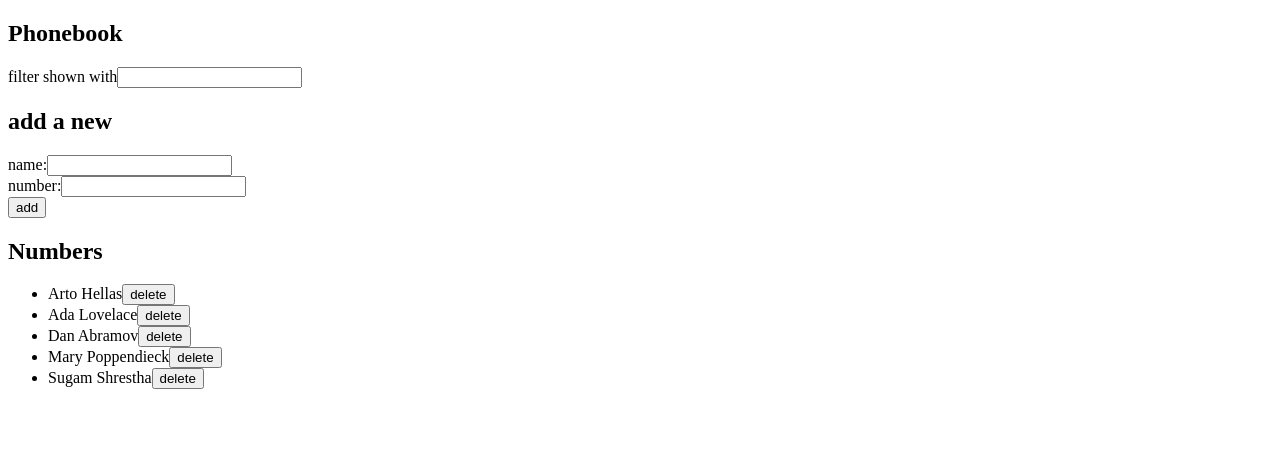
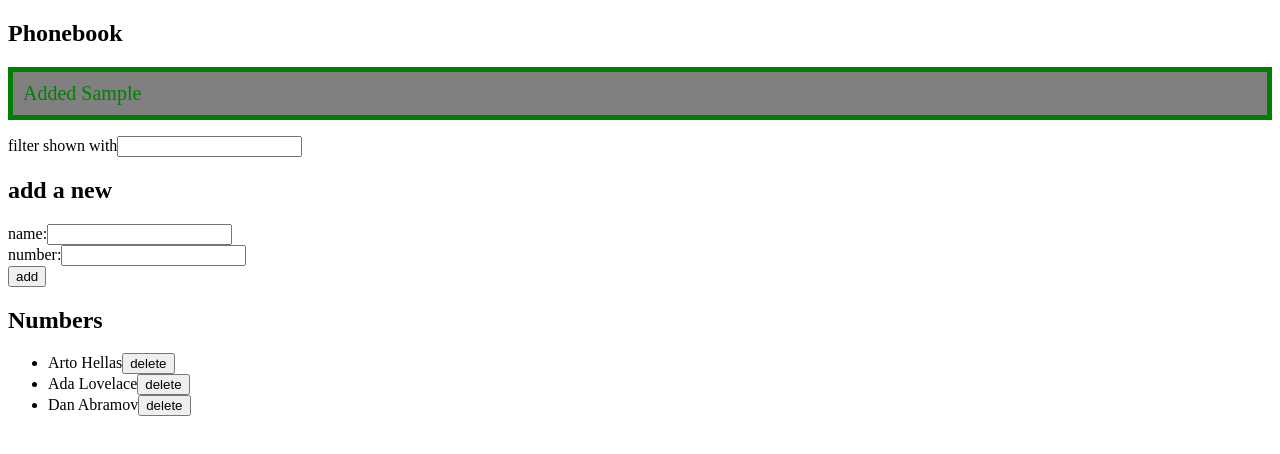
Before and after one commit to sugammm7/fullstackopen, a React (Vite) app in the folder part2/phonebook/: page / in a window 1280 px wide. Both pictures are taken after typing "Sample", "Sample" into the empty fields and a click on the button "add". Shown: the top 454 px of the page. Built offline with nearby package versions, Linux system fonts and the light colour scheme; no server answers; data requests are answered from the project's data file.

Commit message:
Adding the style in notification and handle some error using catch giving proper message!

```diff
--- a/part2/phonebook/db.json
+++ b/part2/phonebook/db.json
@@ -14,16 +14,6 @@
       "name": "Dan Abramov",
       "number": "12-43-234345",
       "id": "3"
-    },
-    {
-      "name": "Mary Poppendieck",
-      "number": "39-23-6423122",
-      "id": "4"
-    },
-    {
-      "name": "Sugam Shrestha",
-      "number": "1234567890",
-      "id": "KBrXvfK5Qp0"
     }
   ],
   "$schema": "./node_modules/json-server/schema.json"
--- a/part2/phonebook/src/App.jsx
+++ b/part2/phonebook/src/App.jsx
@@ -3,6 +3,7 @@ import { useEffect, useState } from "react";
 import SearchName from "./components/SearchName";
 import AddForm from "./components/AddForm";
 import ContactList from "./components/ContactList";
+import Notification from "./components/Notification";
 
 import phonebookServices from "./services/phonebook";
 
@@ -11,6 +12,8 @@ function App() {
   const [newName, setNewName] = useState("");
   const [newPhoneNum, setNewPhoneNum] = useState("");
   const [searchName, setSearchName] = useState("");
+  const [notification, setNotification] = useState(null);
+  const [isSuccess, setIsSuccess] = useState(null);
 
   useEffect(function () {
     phonebookServices.getAll().then((data) => {
@@ -29,10 +32,37 @@ function App() {
       return;
     }
 
-    phonebookServices.updateContact(id, updatedContact).then((data) => {
+    phonebookServices
+      .updateContact(id, updatedContact)
+      .then((data) => {
         setPersons((persons) =>
           persons.map((person) => (person.id === id ? data : person)),
         );
+
+        setNotification(
+          `Changed ${data.name} contact number as ${data.number}`,
+        );
+        setIsSuccess(true);
+        setTimeout(() => {
+          setNotification(null);
+          setIsSuccess(null);
+        }, 5000);
+
+        setNewName("");
+        setNewPhoneNum("");
+      })
+      .catch(() => {
+        setNotification(
+          `Information of ${updatedContact.name} has been already removed from server`,
+        );
+        setIsSuccess(false);
+        setTimeout(() => {
+          setNotification(null);
+          setIsSuccess(true);
+        }, 5000);
+
+        setPersons((persons) => persons.filter((person) => person.id !== id));
+
         setNewName("");
         setNewPhoneNum("");
       });
@@ -61,6 +91,13 @@ function App() {
       .createNewContact(newObject)
       .then((data) => setPersons(persons.concat(data)));
 
+    setNotification(`Added ${newName}`);
+    setIsSuccess(true);
+    setTimeout(() => {
+      setNotification(null);
+      setIsSuccess(null);
+    }, 5000);
+
     setNewName("");
     setNewPhoneNum("");
   }
@@ -87,6 +124,8 @@ function App() {
     <div>
       <h2>Phonebook</h2>
 
+      <Notification message={notification} isSuccess={isSuccess} />
+
       <SearchName searchName={searchName} onChangeSearchName={setSearchName} />
 
       <AddForm
--- /dev/null
+++ b/part2/phonebook/src/components/Notification.jsx
@@ -0,0 +1,11 @@
+function Notification({ message, isSuccess }) {
+  if (message === null) {
+    return null;
+  }
+
+  return (
+    <div className={`notification-msg ${!isSuccess && "error"}`}>{message}</div>
+  );
+}
+
+export default Notification;
--- /dev/null
+++ b/part2/phonebook/src/index.css
@@ -0,0 +1,13 @@
+.notification-msg {
+  background-color: grey;
+  color: green;
+  font-size: 20px;
+  border: 5px solid green;
+  padding: 10px;
+  margin-bottom: 10px;
+}
+
+.error {
+  color: red;
+  border-color: red;
+}
--- a/part2/phonebook/src/main.jsx
+++ b/part2/phonebook/src/main.jsx
@@ -1,6 +1,7 @@
 import { StrictMode } from "react";
 import { createRoot } from "react-dom/client";
 import App from "./App.jsx";
+import "./index.css";
 
 createRoot(document.getElementById("root")).render(
   <StrictMode>
```
Also changed, not shown: 1 other file (tests, documents, lock files or other folders). Lines whose indentation alone changed are shown as unchanged.
